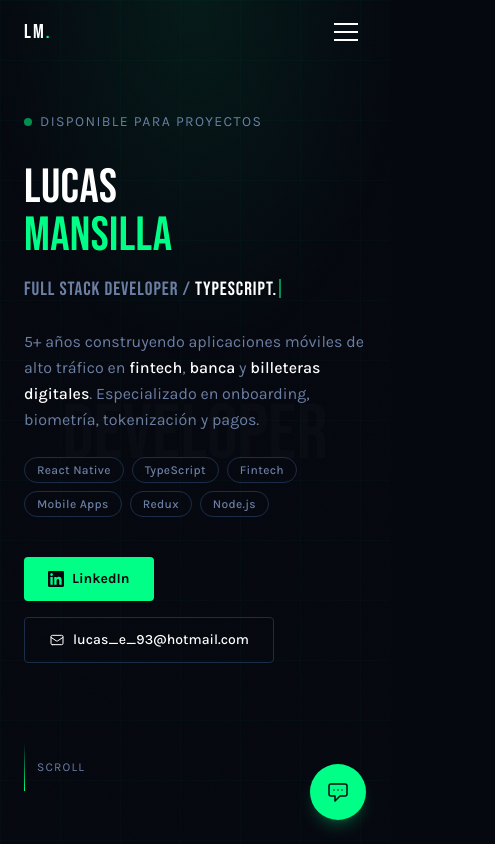
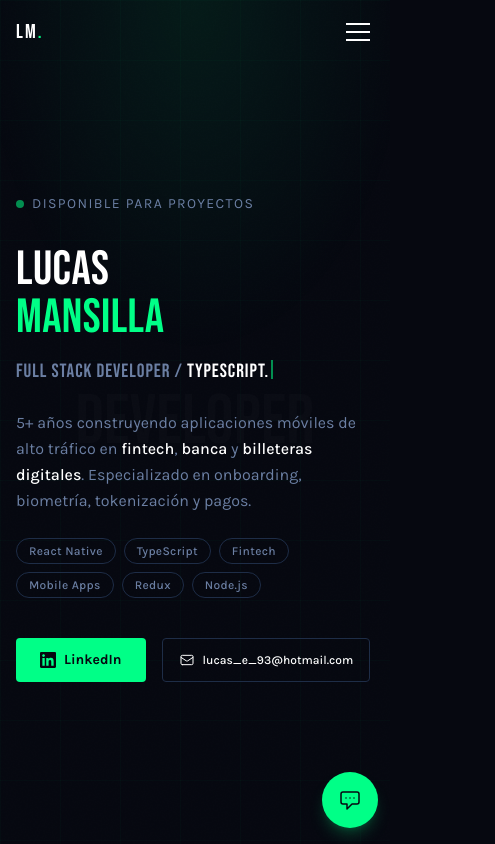
Before and after one commit to LucasEmmanuelMansilla/portfolio, a Next.js app: page / in a window 390 px wide. Shown: the top 844 px of the page, 495 px wide, since content can reach past the window. Built offline with nearby package versions, Linux system fonts and the light colour scheme.

Commit message:
Refactor layout and styling for improved responsiveness and overflow handling. Added viewport settings, adjusted CSS for full-width elements, and ensured no horizontal overflow across components. Updated animations and layout properties for better visual consistency.

```diff
--- a/app/components/About.tsx
+++ b/app/components/About.tsx
@@ -44,14 +44,14 @@ export default function About() {
   }, []);
 
   return (
-    <section id="sobre-mi" ref={ref} className="relative py-24">
+    <section id="sobre-mi" ref={ref} className="relative py-24 overflow-hidden w-full max-w-[100vw]">
       <div className="absolute top-0 left-0 right-0 h-px bg-gradient-to-r from-transparent via-[#1e2d47] to-transparent" />
 
       <div className="max-w-6xl mx-auto px-6">
         <div className="grid grid-cols-1 lg:grid-cols-2 gap-16 items-start">
           {/* Left: text */}
           <div
-            className={`transition-all duration-700 ${visible ? "opacity-100 translate-x-0" : "opacity-0 -translate-x-8"}`}
+            className={`transition-all duration-700 ${visible ? "opacity-100 translate-x-0" : "opacity-0 translate-y-4"}`}
           >
             <p className="text-[#00ff87] font-bebas tracking-widest text-sm mb-2">
               SOBRE MÍ
--- a/app/components/Contact.tsx
+++ b/app/components/Contact.tsx
@@ -77,12 +77,12 @@ export default function Contact() {
   }, []);
 
   return (
-    <section id="contacto" ref={ref} className="relative py-24">
+    <section id="contacto" ref={ref} className="relative py-24 overflow-hidden w-full max-w-[100vw]">
       <div className="absolute top-0 left-0 right-0 h-px bg-gradient-to-r from-transparent via-[#1e2d47] to-transparent" />
 
       {/* Bottom glow */}
       <div
-        className="absolute bottom-0 left-1/2 -translate-x-1/2 w-[600px] h-[300px] pointer-events-none"
+        className="absolute bottom-0 left-1/2 -translate-x-1/2 w-full max-w-[600px] h-[300px] pointer-events-none"
         style={{
           background:
             "radial-gradient(ellipse 80% 60% at 50% 100%, rgba(0,255,135,0.06) 0%, transparent 70%)",
--- a/app/components/Hero.tsx
+++ b/app/components/Hero.tsx
@@ -49,7 +49,7 @@ export default function Hero() {
   }, []);
 
   return (
-    <section className="relative min-h-screen flex flex-col justify-center overflow-hidden">
+    <section className="relative min-h-[100dvh] flex flex-col justify-center overflow-hidden w-full max-w-[100vw]">
       {/* Radial glow background */}
       <div
         className="absolute inset-0 pointer-events-none"
@@ -59,15 +59,17 @@ export default function Hero() {
         }}
       />
 
-      {/* Decorative large text behind */}
+      {/* Decorative large text behind — clipped to avoid horizontal scroll */}
       <div
         aria-hidden
-        className="absolute top-1/2 left-1/2 -translate-x-1/2 -translate-y-1/2 font-bebas text-[20vw] leading-none text-white/[0.02] select-none pointer-events-none whitespace-nowrap"
+        className="absolute inset-0 overflow-hidden pointer-events-none select-none"
       >
-        DEVELOPER
+        <div className="absolute top-1/2 left-1/2 -translate-x-1/2 -translate-y-1/2 font-bebas text-[clamp(3rem,18vw,12rem)] leading-none text-white/[0.02] whitespace-nowrap max-w-none">
+          DEVELOPER
+        </div>
       </div>
 
-      <div className="relative z-10 max-w-6xl mx-auto px-6 pt-28 pb-20">
+      <div className="relative z-10 w-full max-w-6xl mx-auto px-4 sm:px-6 pt-24 sm:pt-28 pb-16 sm:pb-20 min-w-0">
         {/* Available badge */}
         <div className="animate-fade-up flex items-center gap-2 mb-8 w-fit">
           <span className="w-2 h-2 rounded-full bg-[#00ff87] animate-pulse" />
@@ -133,7 +135,7 @@ export default function Hero() {
           </a>
           <a
             href="mailto:lucas_e_93@hotmail.com"
-            className="flex items-center gap-2 px-6 py-3 border border-[#1e2d47] text-white font-karla font-medium text-sm rounded hover:border-[#00ff87]/50 hover:text-[#00ff87] transition-colors"
+            className="flex items-center gap-2 px-4 sm:px-6 py-3 border border-[#1e2d47] text-white font-karla font-medium text-xs sm:text-sm rounded hover:border-[#00ff87]/50 hover:text-[#00ff87] transition-colors max-w-full min-w-0"
           >
             <svg
               className="w-4 h-4"
@@ -148,12 +150,12 @@ export default function Hero() {
                 d="M3 8l7.89 5.26a2 2 0 002.22 0L21 8M5 19h14a2 2 0 002-2V7a2 2 0 00-2-2H5a2 2 0 00-2 2v10a2 2 0 002 2z"
               />
             </svg>
-            lucas_e_93@hotmail.com
+            <span className="truncate">lucas_e_93@hotmail.com</span>
           </a>
         </div>
 
-        {/* Scroll indicator */}
-        <div className="animate-fade-up delay-700 mt-20 flex items-center gap-3">
+        {/* Scroll indicator — hidden on small screens to reduce hero height */}
+        <div className="animate-fade-up delay-700 mt-12 sm:mt-20 hidden sm:flex items-center gap-3">
           <div className="w-px h-12 bg-gradient-to-b from-transparent to-[#00ff87]" />
           <span className="text-xs text-[#6b7fa3] font-karla tracking-widest uppercase">
             Scroll
--- a/app/components/Nav.tsx
+++ b/app/components/Nav.tsx
@@ -44,17 +44,17 @@ export default function Nav() {
 
   return (
     <nav
-      className={`fixed top-0 left-0 right-0 z-50 transition-all duration-500 ${
+      className={`fixed top-0 left-0 right-0 z-50 w-full max-w-[100vw] overflow-hidden transition-all duration-500 ${
         scrolled
           ? "bg-[#060810]/90 backdrop-blur-md border-b border-[#1e2d47]"
           : "bg-transparent"
       }`}
     >
-      <div className="max-w-6xl mx-auto px-6 flex items-center justify-between h-16">
+      <div className="max-w-6xl mx-auto px-4 sm:px-6 flex items-center justify-between h-16 gap-2 min-w-0">
         {/* Logo */}
         <button
           onClick={() => window.scrollTo({ top: 0, behavior: "smooth" })}
-          className="font-bebas text-xl tracking-widest text-white hover:text-[#00ff87] transition-colors"
+          className="shrink-0 font-bebas text-xl tracking-widest text-white hover:text-[#00ff87] transition-colors"
         >
           LM<span className="text-[#00ff87]">.</span>
         </button>
@@ -89,9 +89,11 @@ export default function Nav() {
 
         {/* Mobile hamburger */}
         <button
-          className="md:hidden flex flex-col gap-1.5 p-2"
+          type="button"
+          className="md:hidden shrink-0 flex flex-col gap-1.5 p-2 -mr-1"
           onClick={() => setMenuOpen(!menuOpen)}
-          aria-label="Menu"
+          aria-label={menuOpen ? "Cerrar menú" : "Abrir menú"}
+          aria-expanded={menuOpen}
         >
           <span
             className={`block w-6 h-0.5 bg-white transition-all duration-300 ${menuOpen ? "rotate-45 translate-y-2" : ""}`}
--- a/app/components/chat/ChatWidget.tsx
+++ b/app/components/chat/ChatWidget.tsx
@@ -32,7 +32,9 @@ export default function ChatWidget() {
   }, [isOpen]);
 
   return (
-    <div className="fixed bottom-6 right-6 z-50 flex flex-col items-end gap-3">
+    <div
+      className="fixed z-[100] flex flex-col items-end gap-3 right-[max(0.75rem,env(safe-area-inset-right))] bottom-[max(0.75rem,env(safe-area-inset-bottom))] max-md:bottom-[max(1rem,env(safe-area-inset-bottom))]"
+    >
       {isOpen && (
         <div ref={panelRef} className="animate-fade-up">
           <ChatPanel onClose={() => setIsOpen(false)} />
--- a/app/globals.css
+++ b/app/globals.css
@@ -1,4 +1,14 @@
 @import "tailwindcss";
+
+html {
+  overflow-x: hidden;
+  max-width: 100%;
+}
+
+body {
+  overflow-x: hidden;
+  max-width: 100%;
+}
 
 @theme inline {
   --font-bebas: var(--font-bebas);
--- a/app/layout.tsx
+++ b/app/layout.tsx
@@ -13,6 +13,12 @@ const karla = Karla({
   subsets: ["latin"],
   weight: ["300", "400", "500", "600", "700"],
 });
+
+export const viewport = {
+  width: "device-width",
+  initialScale: 1,
+  viewportFit: "cover",
+};
 
 export const metadata: Metadata = {
   title: "Lucas Mansilla | React Native Developer",
@@ -44,7 +50,7 @@ export default function RootLayout({
       lang="es"
       className={`${bebasNeue.variable} ${karla.variable} h-full`}
     >
-      <body className="min-h-full bg-[#060810] text-white antialiased font-karla">
+      <body className="min-h-full w-full overflow-x-hidden bg-[#060810] text-white antialiased font-karla">
         {children}
       </body>
     </html>
--- a/app/page.tsx
+++ b/app/page.tsx
@@ -12,9 +12,9 @@ import ChatWidget from "./components/chat/ChatWidget";
 export default function Home() {
   return (
     <>
-      <div className="relative z-10">
+      <div className="relative z-10 w-full max-w-[100vw] overflow-x-hidden">
         <Nav />
-        <main>
+        <main className="w-full overflow-x-hidden">
           <Hero />
           <About />
           <Stats />
```
